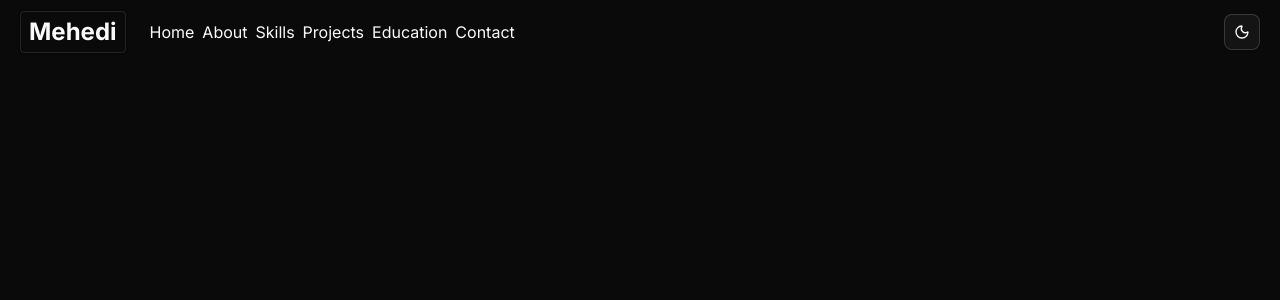
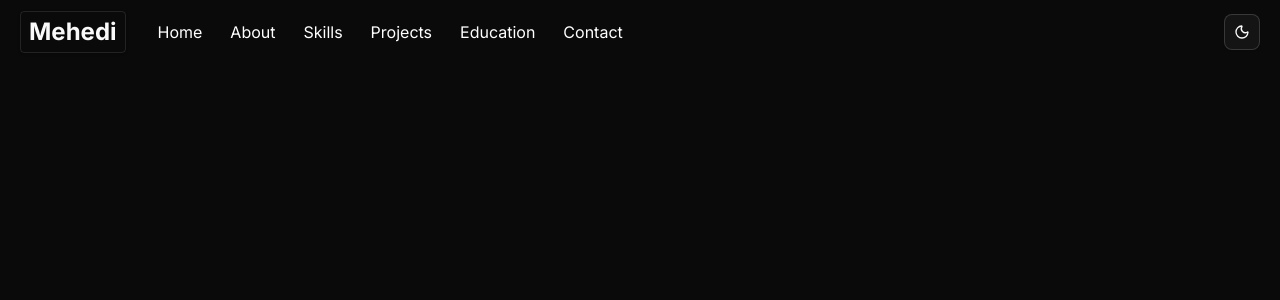
Before and after one commit to Mehedi86/mehedi-portfolio-v2, a React (Vite) app: page / in a window 1280 px wide. Shown: the top 300 px of the page. Built offline with nearby package versions, Linux system fonts and the light colour scheme.

Commit message:
added: hover effect to navlinks

```diff
--- a/src/components/layout/Navbar.tsx
+++ b/src/components/layout/Navbar.tsx
@@ -2,20 +2,21 @@ import React, { useState } from 'react'
 
 import { Link } from 'react-router';
 import { ModeToggle } from '../mode-toggler';
-import { FaBars, FaOpencart, FaTimes } from "react-icons/fa";
+import { FaBars, FaTimes } from "react-icons/fa";
 
 
 
 const Navbar = () => {
     const [menuOpen, setMenuOpen] = useState(false)
+    const linkClass = "hover:bg-gray-100 px-2 py-2 rounded dark:text-white dark:hover:bg-gray-600"
     const navLinks = (
         <>
-            <Link to="/tasks">Home</Link>
-            <Link to="/tasks">About</Link>
-            <Link to="/tasks">Skills</Link>
-            <Link to="/tasks">Projects</Link>
-            <Link to="/tasks">Education</Link>
-            <Link to="/tasks">Contact</Link>
+            <Link className={linkClass} to="/tasks">Home</Link>
+            <Link className={linkClass} to="/tasks">About</Link>
+            <Link className={linkClass} to="/tasks">Skills</Link>
+            <Link className={linkClass} to="/tasks">Projects</Link>
+            <Link className={linkClass} to="/tasks">Education</Link>
+            <Link className={linkClass} to="/tasks">Contact</Link>
         </>
     )
     return (
@@ -28,7 +29,7 @@ const Navbar = () => {
                     </div>
                     {/* Desktop nav item menu */}
                     <div className='hidden lg:block'>
-                        <ul className='space-x-2'>{navLinks}</ul>
+                        <ul className='space-x-3'>{navLinks}</ul>
                     </div>
                 </div>
 
```
Also changed, not shown: public/images/hero-background.jpg (added).
